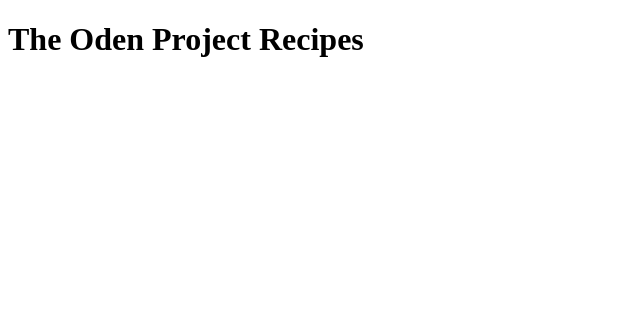
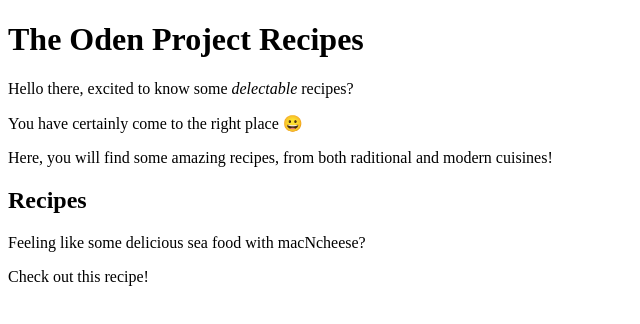
Before and after one commit to Seif-Sedky/top-recipes, a plain HTML site: page index.html in a window 1280 px wide. Shown: the whole page, without its empty margins (0-640 px from the left). Drawn offline with Linux system fonts and the light colour scheme.

Commit message:
Add Garlic Shrimp with Mac and Cheese recipe

```diff
--- a/index.html
+++ b/index.html
@@ -7,5 +7,14 @@
 </head>
 <body>
     <h1>The Oden Project Recipes</h1>
+
+<p>Hello there, excited to know some <em>delectable</em> recipes?</p>
+<p>You have certainly come to the right place 😀</p>
+<p>Here, you will find some amazing recipes, from both raditional and modern cuisines!</p>
+
+
+    <h2>Recipes</h2>
+    <p>Feeling like some delicious sea food with macNcheese?</p>
+    <p>Check out <a href="recipes/garlic-shrimp-macNcheese.html "> </a>this recipe!</p>
 </body>
 </html>
```
Also changed, not shown: recipes/garlic-shrimp-macNcheese.html (added, +11 -0 lines).
